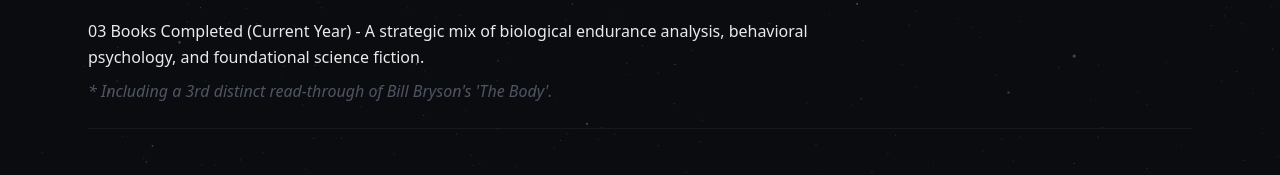
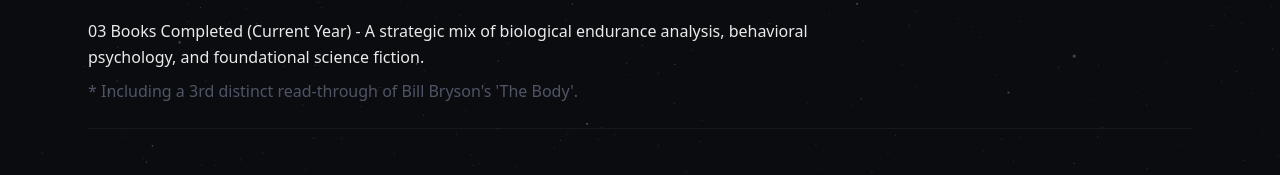
Before and after one commit to Pranavd0828/my-portfolio, a Next.js app: page /reading in a window 1280 px wide. Shown: the part 455-630 px from the top of the page. Built offline with nearby package versions, Linux system fonts and the light colour scheme; a web font is replaced by a local one.

Commit message:
Aesthetic: Remove italic tag from Bill Bryson note

```diff
--- a/src/components/ReadingList.tsx
+++ b/src/components/ReadingList.tsx
@@ -97,7 +97,7 @@ export default function ReadingList() {
                             <div className="mb-12 pb-6 border-b border-white/5">
                                 <p className="font-sans text-sm md:text-base text-accent max-w-3xl leading-relaxed">
                                     <span className="font-medium">03 Books Completed (Current Year)</span> - A strategic mix of biological endurance analysis, behavioral psychology, and foundational science fiction. <br />
-                                    <span className="text-muted italic mt-2 block">* Including a 3rd distinct read-through of Bill Bryson's 'The Body'.</span>
+                                    <span className="text-muted mt-2 block">* Including a 3rd distinct read-through of Bill Bryson's 'The Body'.</span>
                                 </p>
                             </div>
                         )}
```
